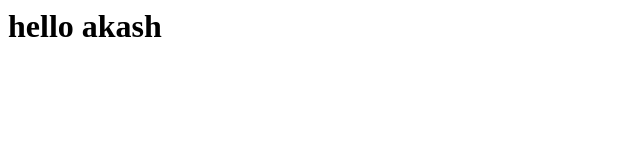
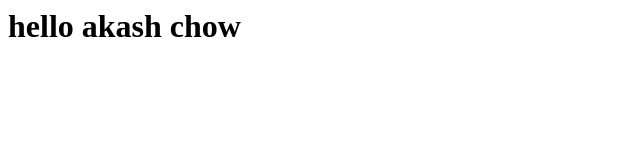
Before and after one commit to akashchowdarygogineni/myproject, a plain HTML site: page index.html in a window 1280 px wide. Shown: the whole page, without its empty margins (0-640 px from the left). Drawn offline with Linux system fonts and the light colour scheme.

Commit message:
changed the code in the index.html

```diff
--- a/index.html
+++ b/index.html
@@ -1 +1 @@
-<h1>hello akash</h1>
+<h1>hello akash chow</h1>
```
